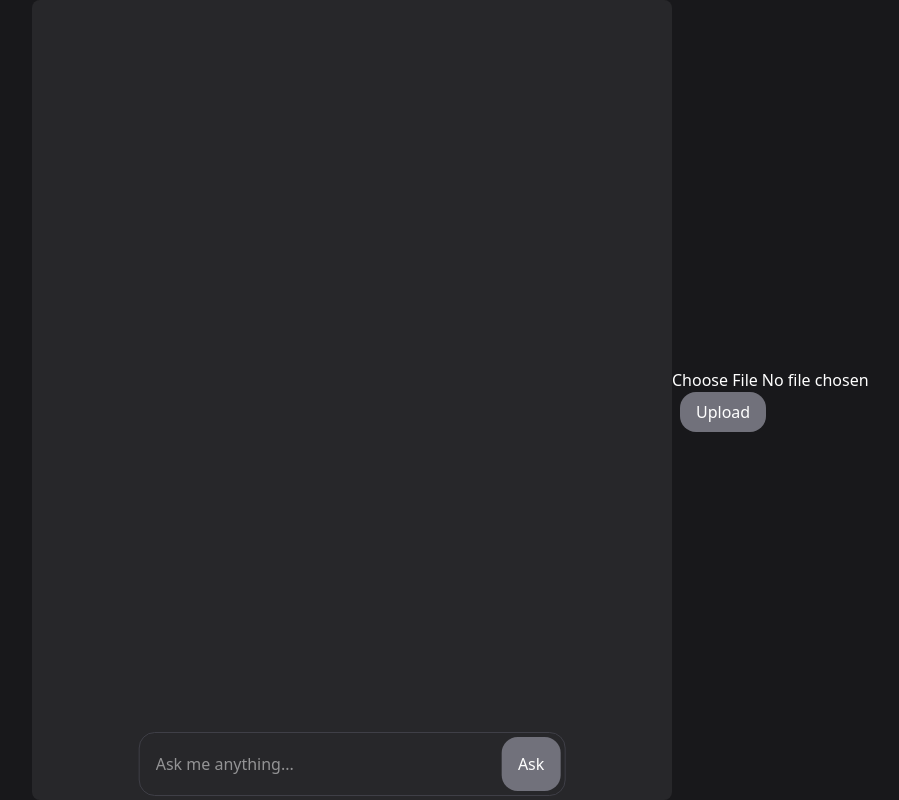
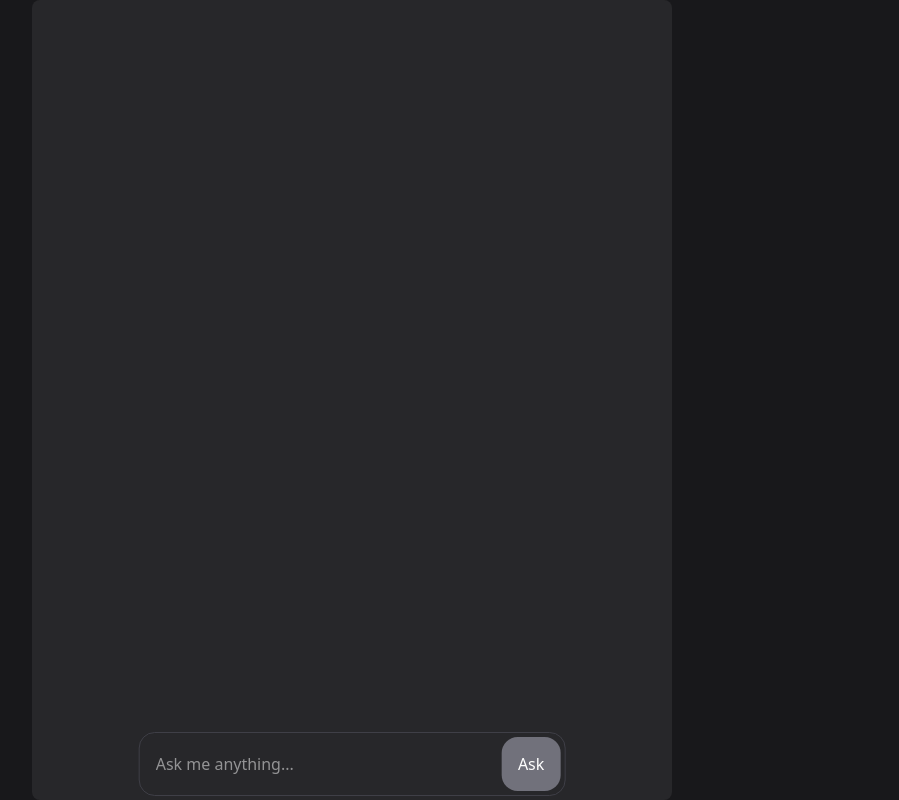
Before and after one commit to saikirana1/Pdf_To_Text_Gen, a React (Vite) app in the folder ui/: page /chat in a window 1280 px wide. Shown: the whole page, without its empty margins (288-1187 px from the left). Built offline with nearby package versions, Linux system fonts and the light colour scheme.

Commit message:
fix: more changes

```diff
--- a/ui/src/pages/Chat.tsx
+++ b/ui/src/pages/Chat.tsx
@@ -1,5 +1,4 @@
 import { useEffect, useRef, useState } from "react";
-import FileUpload from "./FileUpload";
 
 interface Message {
   role: "user" | "assistant";
@@ -107,7 +106,7 @@ useEffect(() => {
         </div>
       </div>
       <div className="col-span-3 flex items-center justify-items-center pr-4 text-white" >
-          <FileUpload/>
+          <div />
       </div>
     </div>
   );
--- a/ui/src/pages/FileUpload.tsx
+++ /dev/null
@@ -1,46 +0,0 @@
-import axios from "axios";
-import { useState } from "react";
-
-function FileUpload() {
-  const [file] = useState(null);
-  const [message, setMessage] = useState("");
-  const handleFileChange:React.InputHTMLAttributes<HTMLInputElement>["onChange"] = (e) => {
-    if (e.target.files && e.target.files[0]) {
-      // setFile(e.target.!files[0]);
-      setMessage("");
-    }
-  };
-
-  const handleUpload = async () => {
-    if (!file) {
-      setMessage("Please select a file first.");
-      return;
-    }
-
-    const formData = new FormData();
-    formData.append("file", file);
-
-    try {
-      const response = await axios.post("http://localhost:8000/upload", formData, {
-        headers: { "Content-Type": "multipart/form-data" },
-      });
-      setMessage("Upload successful!");
-      console.log("Upload Success:", response.data);
-    } catch (error) {
-      setMessage("Upload failed.");
-      console.error("Upload Error:", error);
-    }
-  };
-
-  return (
-    <div>
-      <input type="file" onChange={handleFileChange} />
-      <button onClick={handleUpload} className="ml-2 px-4 py-2 bg-zinc-500 rounded-2xl text-white hover:bg-zinc-600 transition">
-        Upload
-      </button>
-      {message && <p>{message}</p>}
-    </div>
-  );
-}
-
-export default FileUpload;
```
